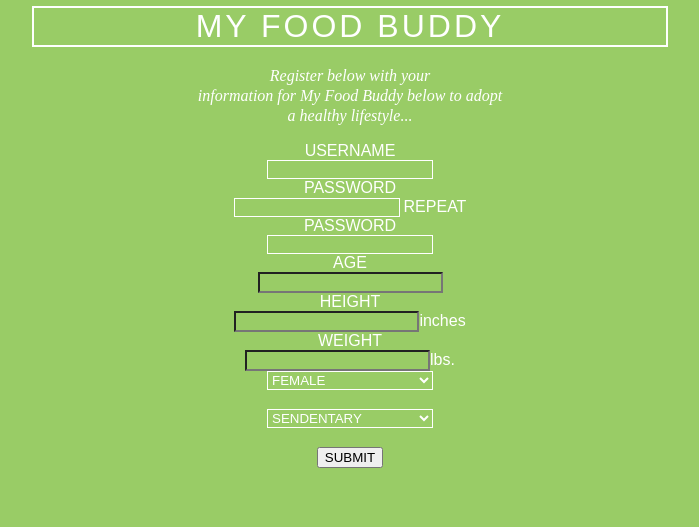
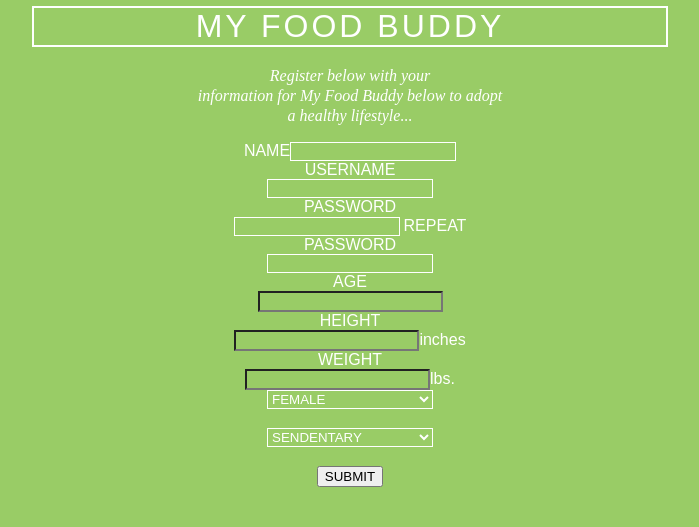
Before and after one commit to kavyadagli/myFoodBuddy, a PHP site: page /register.php in a window 1280 px wide. Shown: the top 527 px of the page, without its empty margins (290-989 px from the left). Run offline with PHP 8.4, Linux system fonts and the light colour scheme.

Commit message:
stupid me

```diff
--- a/register.php
+++ b/register.php
@@ -19,8 +19,9 @@
 
 	<form id="form-ajax" action="reg_sup.php" method="post">
 		<div class="username">
+			<label alight="center">NAME</label><input type="text" name="name" id="name" />
 			<label alight="center">USERNAME</label><input type="text" name="user" id="user" />
-			<label>PASSWORD</label><input type="text" name="pass" id="pass" />
+			<label>PASSWORD</label><input type="password" name="pass" id="pass" />
 			<label>REPEAT PASSWORD</label><input type="password" name="pass2" id="pass" />
 		</div>
 
```
